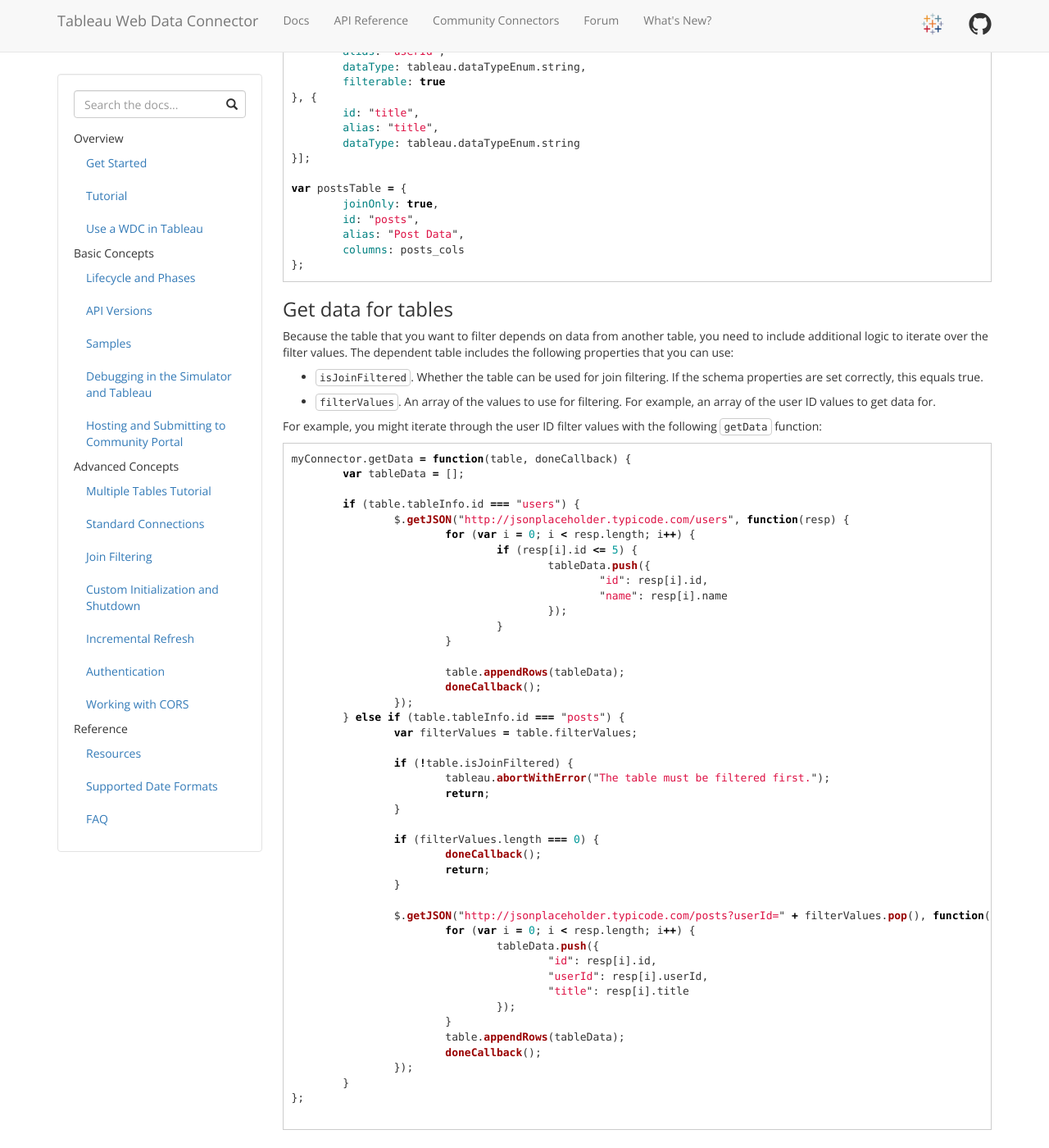
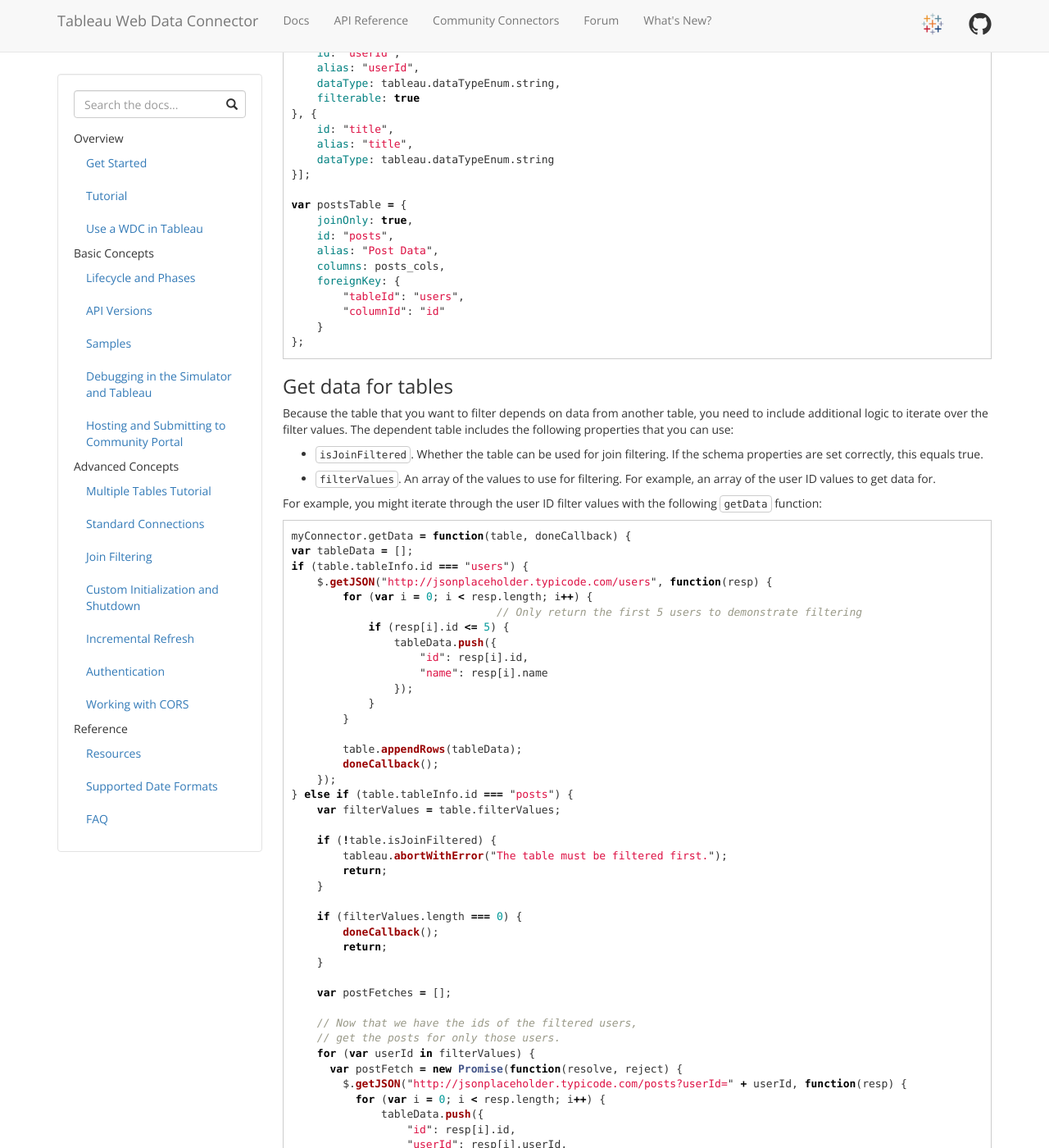
Before and after one commit to bigpeaches/webdataconnector, a Jekyll site: the page built from docs/wdc_join_filtering.md, in a window 1280 px wide and 1400 px high, scrolled down 1961 px. Shown: the whole window at 82% size. Built offline with Jekyll 4.4.1, drawn with Linux system fonts in a browser that asks for light colours; nearby versions of some CDN libraries; some of the changed text lies outside the part shown.

Commit message:
Update wdc_join_filtering.md
Correction to the join filtering docs.  Theses had originally had the foreignKey attribute specified on the table containing the primary key.  This is incorrect.  The foreign key attribute should be on the table containing the foreign key.

````diff
--- a/docs/wdc_join_filtering.md
+++ b/docs/wdc_join_filtering.md
@@ -75,49 +75,53 @@ To filter posts by user, set the following schema properties:
   For example, if you set this to true for the posts table, the posts table is disabled in Tableau unless you select the users table first.
 
 * `filterable`. Set to true for the column that you want to use for filtering.
-  For example, you might set this to true for the `userId` column of the `posts` table.
+  Since we want the posts tables to be filtered on its 'userId' column, you want to set this to true for the `userId` column of the `posts` table.
 
 * `foreignKey`. Specify the tableId and columnId of the foreign key to use.
-  For example, you might enter `{ "tableId": "posts", "columnId": "userId" }`.
+  Since the posts table 'userId' column represents a foreign key to the users table 'id' primary key, you would enter `{ "tableId": "users", "columnId": "id" }` on the posts table.  You can have many foreignKey attributes point to the same primary key.
 
 The schema below has these properties already set:
 
 ```js
 var users_cols = [{
-	id: "id",
-	dataType: tableau.dataTypeEnum.string,
-	foreignKey: { "tableId": "posts", "columnId": "userId" }
+    id: "id",
+    dataType: tableau.dataTypeEnum.string,
 }, {
-	id: "name",
-	alias: "name",
-	dataType: tableau.dataTypeEnum.string
+    id: "name",
+    alias: "name",
+    dataType: tableau.dataTypeEnum.string
 }];
 
 var usersTable = {
-	id: "users",
-	alias: "User Data",
-	columns: users_cols
+    id: "users",
+    alias: "User Data",
+    columns: users_cols
 };
 
+// Schema for posts
 var posts_cols = [{
-	id: "id",
-	dataType: tableau.dataTypeEnum.string
+    id: "id",
+    dataType: tableau.dataTypeEnum.string
 }, {
-	id: "userId",
-	alias: "userId",
-	dataType: tableau.dataTypeEnum.string,
-	filterable: true
+    id: "userId",
+    alias: "userId",
+    dataType: tableau.dataTypeEnum.string,
+    filterable: true
 }, {
-	id: "title",
-	alias: "title",
-	dataType: tableau.dataTypeEnum.string
+    id: "title",
+    alias: "title",
+    dataType: tableau.dataTypeEnum.string
 }];
 
 var postsTable = {
-	joinOnly: true,
-	id: "posts",
-	alias: "Post Data",
-	columns: posts_cols
+    joinOnly: true,
+    id: "posts",
+    alias: "Post Data",
+    columns: posts_cols,
+    foreignKey: {
+	"tableId": "users",
+	"columnId": "id"
+    }
 };
 ```
 
@@ -136,47 +140,61 @@ For example, you might iterate through the user ID filter values with the follow
 
 ```js
 myConnector.getData = function(table, doneCallback) {
-	var tableData = [];
+var tableData = [];
+if (table.tableInfo.id === "users") {
+    $.getJSON("http://jsonplaceholder.typicode.com/users", function(resp) {
+	for (var i = 0; i < resp.length; i++) {
+				// Only return the first 5 users to demonstrate filtering
+	    if (resp[i].id <= 5) {
+		tableData.push({
+		    "id": resp[i].id,
+		    "name": resp[i].name
+		});
+	    }
+	}
 
-	if (table.tableInfo.id === "users") {
-		$.getJSON("http://jsonplaceholder.typicode.com/users", function(resp) {
-			for (var i = 0; i < resp.length; i++) {
-				if (resp[i].id <= 5) {
-					tableData.push({
-						"id": resp[i].id,
-						"name": resp[i].name
-					});
-				}
-			}
+	table.appendRows(tableData);
+	doneCallback();
+    });
+} else if (table.tableInfo.id === "posts") {
+    var filterValues = table.filterValues;
 
-			table.appendRows(tableData);
-			doneCallback();
-		});
-	} else if (table.tableInfo.id === "posts") {
-		var filterValues = table.filterValues;
+    if (!table.isJoinFiltered) {
+	tableau.abortWithError("The table must be filtered first.");
+	return;
+    }
 
-		if (!table.isJoinFiltered) {
-			tableau.abortWithError("The table must be filtered first.");
-			return;
-		}
+    if (filterValues.length === 0) {
+	doneCallback();
+	return;
+    }
 
-		if (filterValues.length === 0) {
-			doneCallback();
-			return;
-		}
+    var postFetches = [];
 
-		$.getJSON("http://jsonplaceholder.typicode.com/posts?userId=" + filterValues.pop(), function(resp) {
-			for (var i = 0; i < resp.length; i++) {
-				tableData.push({
-					"id": resp[i].id,
-					"userId": resp[i].userId,
-					"title": resp[i].title
-				});
-			}
-			table.appendRows(tableData);
-			doneCallback();
-		});
-	}
+    // Now that we have the ids of the filtered users,
+    // get the posts for only those users.
+    for (var userId in filterValues) {
+      var postFetch = new Promise(function(resolve, reject) {
+	$.getJSON("http://jsonplaceholder.typicode.com/posts?userId=" + userId, function(resp) {
+	  for (var i = 0; i < resp.length; i++) {
+	      tableData.push({
+		  "id": resp[i].id,
+		  "userId": resp[i].userId,
+		  "title": resp[i].title
+	      });
+	  }
+	  table.appendRows(tableData);
+	  resolve();
+	});
+      });
+
+      postFetches.push(postFetch);
+    }
+
+    Promise.all(postFetches).then(function(values) {
+      doneCallback();
+    })
+}
 };
 
 ```
@@ -197,10 +215,6 @@ The full code for the example above is displayed below:
         var users_cols = [{
             id: "id",
             dataType: tableau.dataTypeEnum.string,
-            foreignKey: {
-                "tableId": "posts",
-                "columnId": "userId"
-            }
         }, {
             id: "name",
             alias: "name",
@@ -232,7 +246,11 @@ The full code for the example above is displayed below:
             joinOnly: true,
             id: "posts",
             alias: "Post Data",
-            columns: posts_cols
+            columns: posts_cols,
+            foreignKey: {
+                "tableId": "users",
+                "columnId": "id"
+            }
         };
 
         schemaCallback([usersTable, postsTable]);
@@ -241,7 +259,6 @@ The full code for the example above is displayed below:
     // Download the data
     myConnector.getData = function(table, doneCallback) {
         var tableData = [];
-
         if (table.tableInfo.id === "users") {
             $.getJSON("http://jsonplaceholder.typicode.com/users", function(resp) {
                 for (var i = 0; i < resp.length; i++) {
@@ -270,17 +287,31 @@ The full code for the example above is displayed below:
                 return;
             }
 
-            $.getJSON("http://jsonplaceholder.typicode.com/posts?userId=" + filterValues.pop(), function(resp) {
-                for (var i = 0; i < resp.length; i++) {
-                    tableData.push({
-                        "id": resp[i].id,
-                        "userId": resp[i].userId,
-                        "title": resp[i].title
-                    });
-                }
-                table.appendRows(tableData);
-                doneCallback();
-            });
+            var postFetches = [];
+
+            // Now that we have the ids of the filtered users,
+            // get the posts for only those users.
+            for (var userId in filterValues) {
+              var postFetch = new Promise(function(resolve, reject) {
+                $.getJSON("http://jsonplaceholder.typicode.com/posts?userId=" + userId, function(resp) {
+                  for (var i = 0; i < resp.length; i++) {
+                      tableData.push({
+                          "id": resp[i].id,
+                          "userId": resp[i].userId,
+                          "title": resp[i].title
+                      });
+                  }
+                  table.appendRows(tableData);
+                  resolve();
+                });
+              });
+
+              postFetches.push(postFetch);
+            }
+
+            Promise.all(postFetches).then(function(values) {
+              doneCallback();
+            })
         }
     };
 
````
